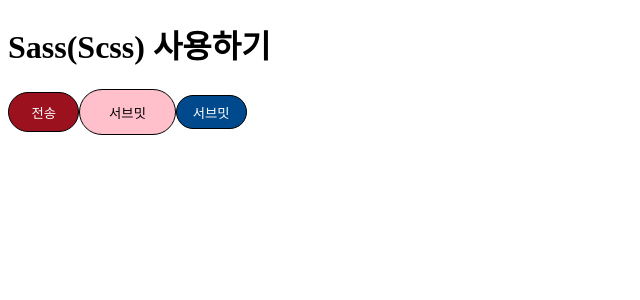
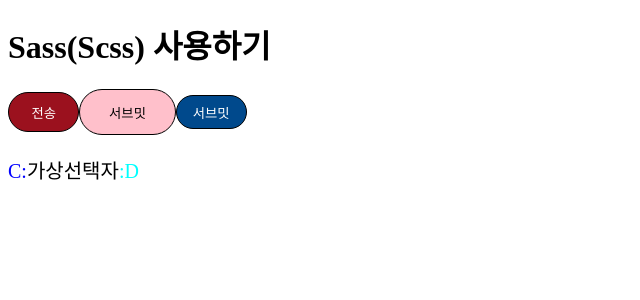
Before and after one commit to muzi55/React_Sass_ButtonStyling, a React (Create React App) app: page / in a window 1280 px wide. Shown: the top 300 px of the page, without its empty margins (0-640 px from the left). Built offline with nearby package versions, Linux system fonts and the light colour scheme.

Commit message:
react before, after

```diff
--- a/src/App.tsx
+++ b/src/App.tsx
@@ -1,5 +1,6 @@
 import React from "react";
 import Button from "./components/button/Button";
+import Test from "./components/pseudoElement/Test";
 
 function App() {
   const handleBtnConsole = () => {
@@ -18,6 +19,8 @@
       <Button color="blue" fullwidth={true} size="small" rounded={true} type="submit">
         서브밋
       </Button>
+
+      <Test beforeContent=":D" afterContent="C:" />
     </>
   );
 }
--- /dev/null
+++ b/src/components/pseudoElement/Test.scss
@@ -0,0 +1,13 @@
+.test {
+    font-size: 20px;
+
+    &::before{
+        content: attr(data-before-content);
+        color:blue;
+    }
+
+    &::after{
+        content: attr(data-after-content);
+        color:aqua;
+    }
+}
--- /dev/null
+++ b/src/components/pseudoElement/Test.tsx
@@ -0,0 +1,18 @@
+import React from "react";
+import "./Test.scss";
+
+interface Props {
+  afterContent?: string;
+  beforeContent?: string;
+}
+const Test = ({ afterContent, beforeContent }: Props): JSX.Element => {
+  return (
+    <div>
+      <p className="test" data-before-content={afterContent} data-after-content={beforeContent}>
+        가상선택자
+      </p>
+    </div>
+  );
+};
+
+export default Test;
```
